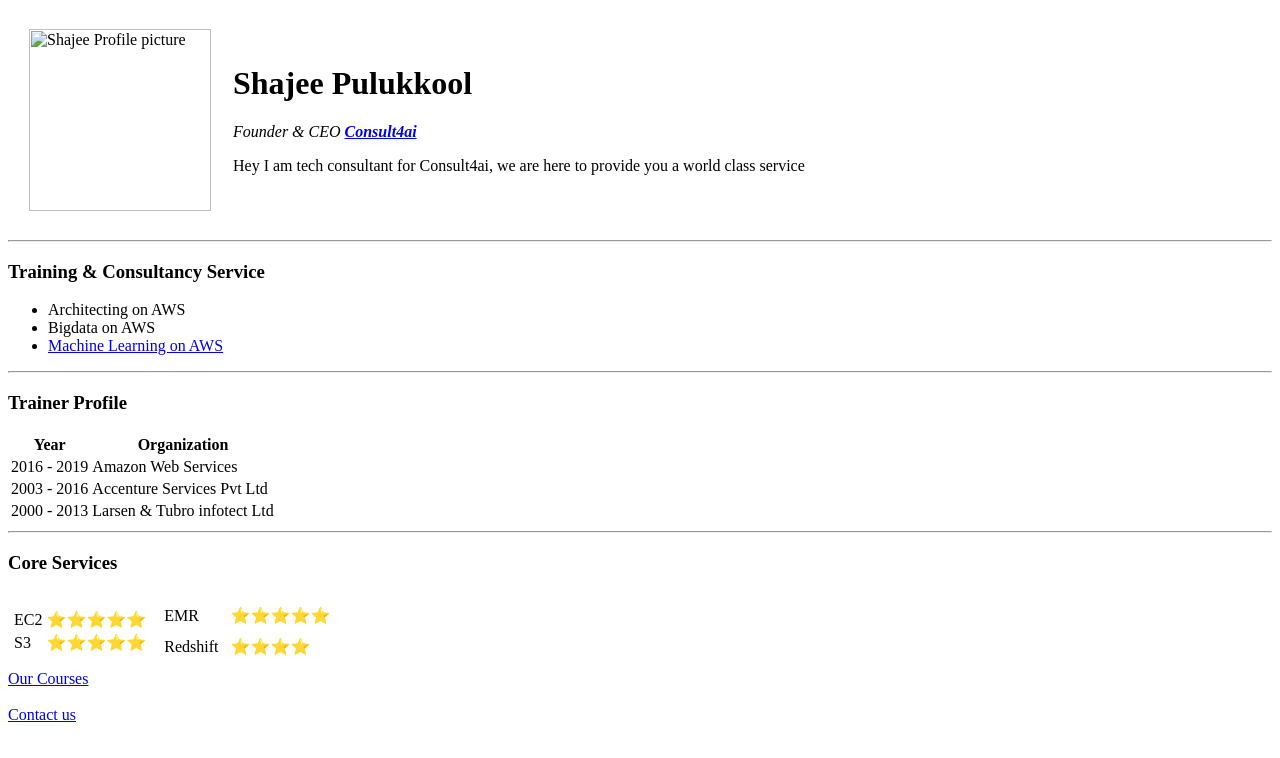
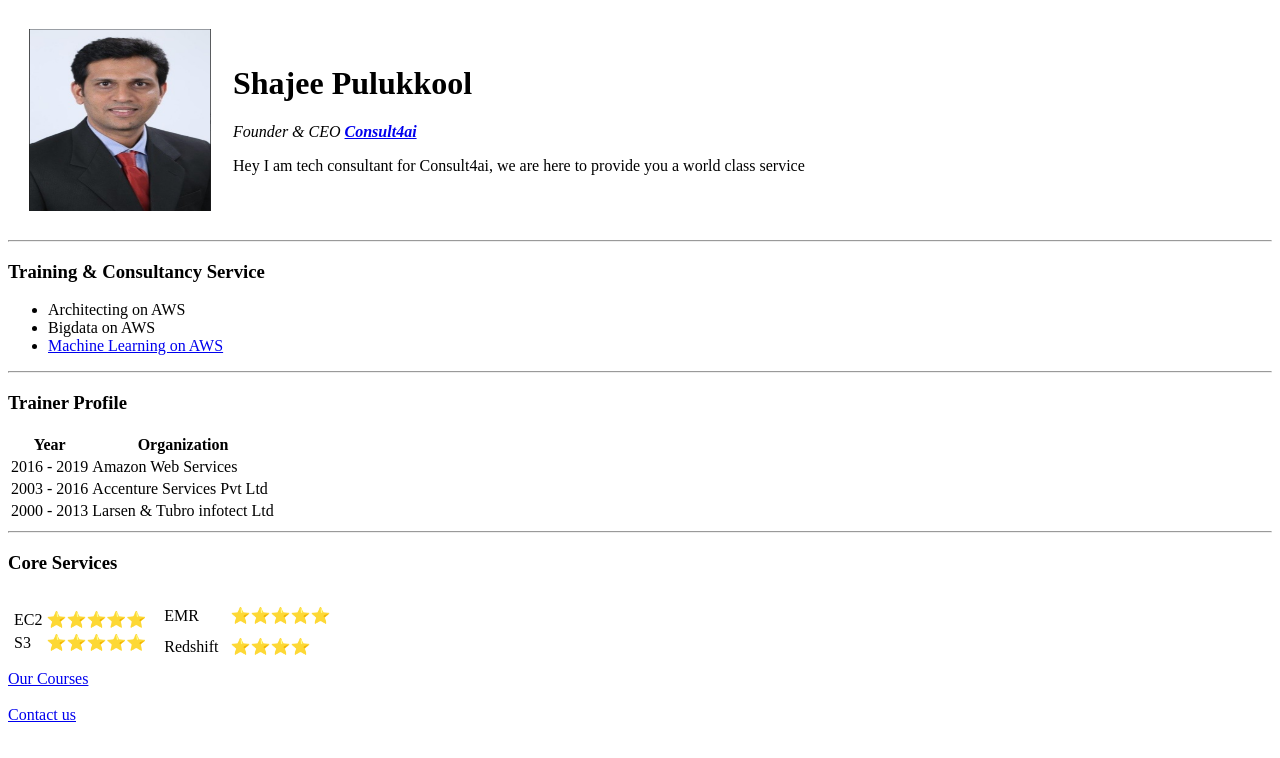
Before and after one commit to shajeep/cv, a plain HTML site: page index.html in a window 1280 px wide. Drawn offline with Linux system fonts and the light colour scheme.

Commit message:
changes the image folder

```diff
--- a/index.html
+++ b/index.html
@@ -15,7 +15,7 @@
   <table cellspacing="20">
     <tr>
       <td>
-        <img src=" images/shajee.png" alt=" Shajee Profile picture " height="182" width="182">
+        <img src=" shajee.png" alt=" Shajee Profile picture " height="182" width="182">
       </td>
 
       <td>
```
